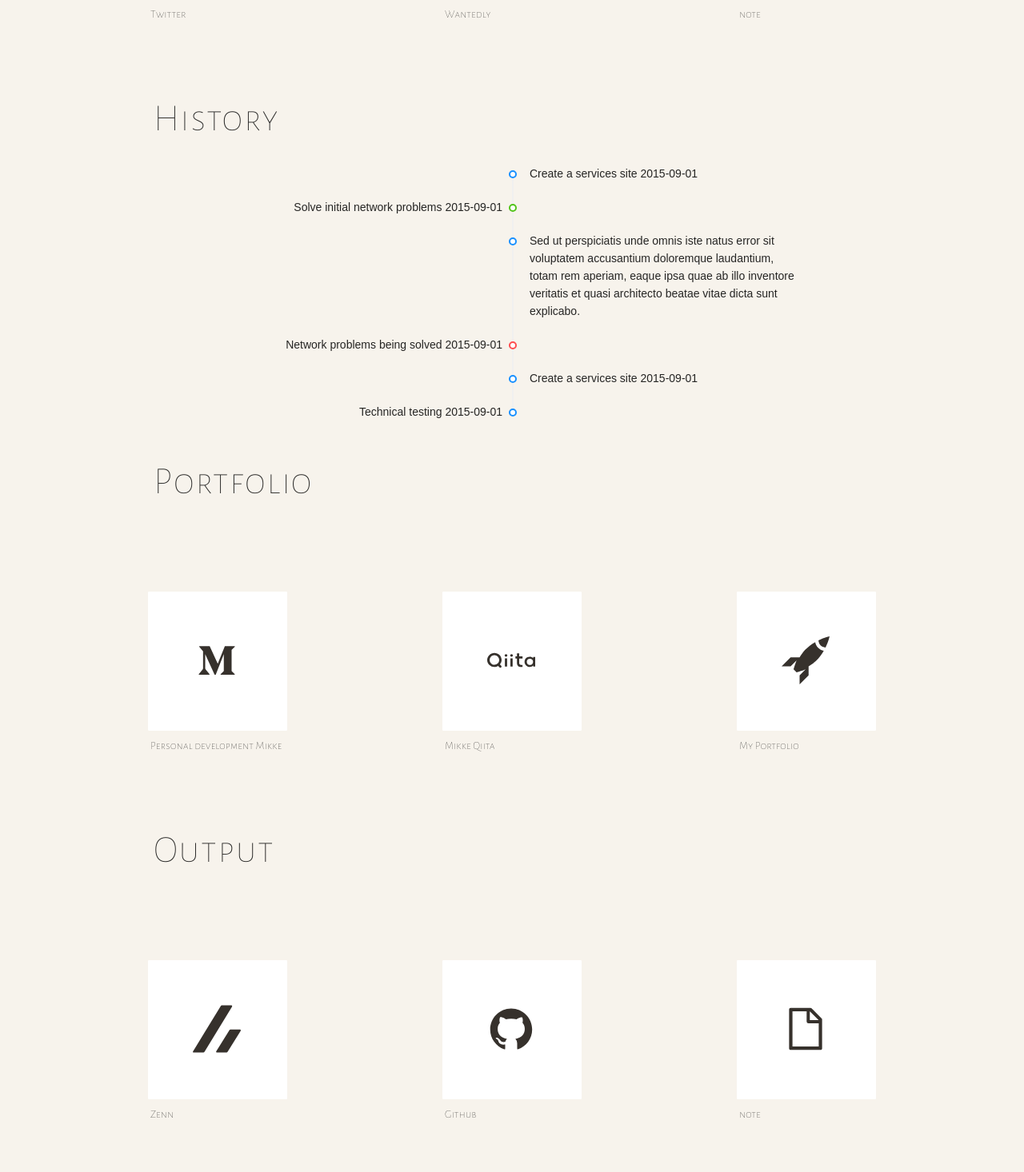
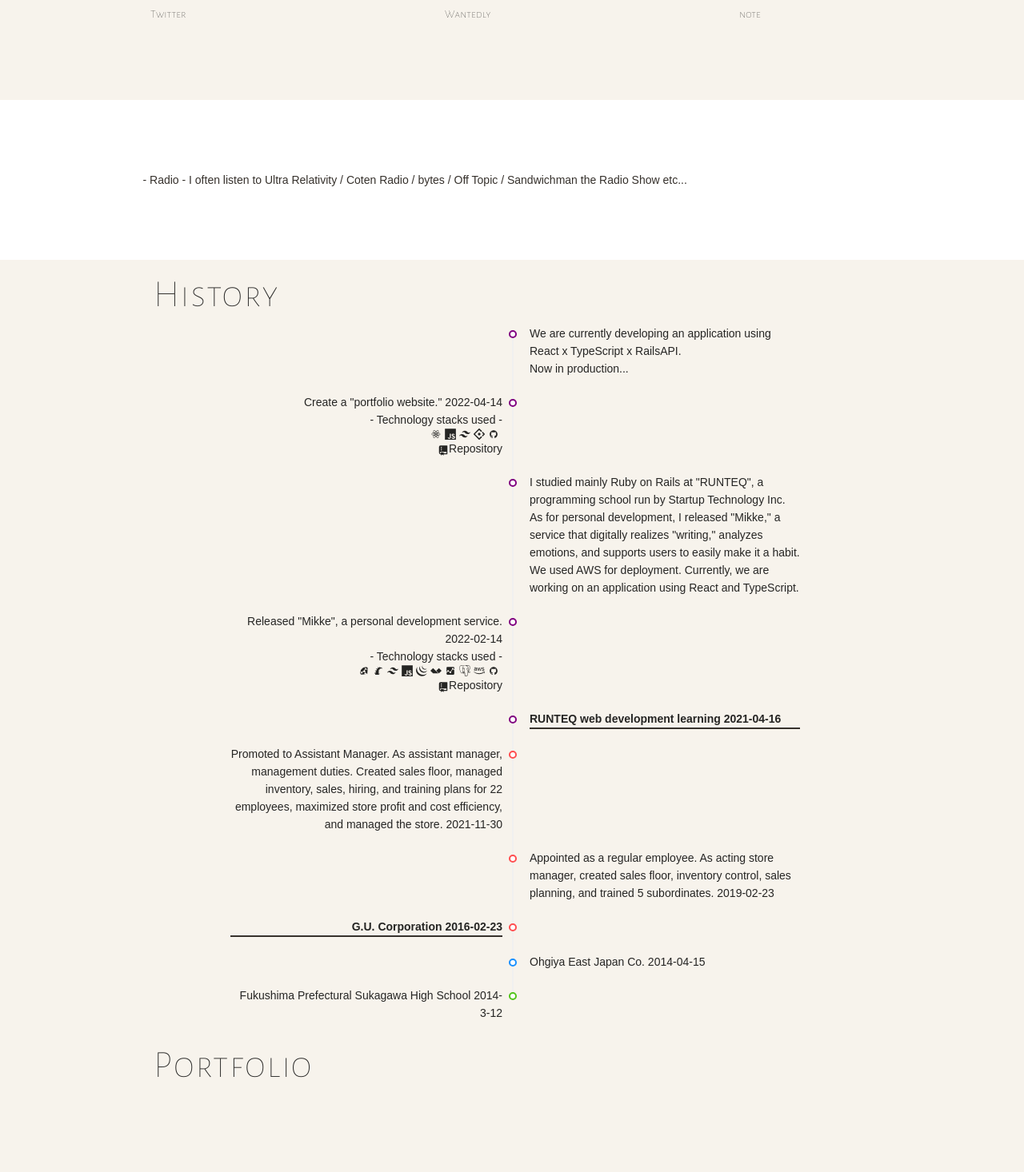
Before and after one commit to KouSei089/watashi, a React (Create React App) app: page / in a window 1280 px wide. Shown: the part 644-2110 px from the top of the page at 80% size. Built offline with nearby package versions, Linux system fonts and the light colour scheme; a web font is replaced by a local one.

Commit message:
Add:MyProfileの詳細まで含めページレイアウトの作成

```diff
--- a/package.json
+++ b/package.json
@@ -8,6 +8,7 @@
     "@testing-library/react": "^12.1.4",
     "@testing-library/user-event": "^13.5.0",
     "antd": "^4.19.5",
+    "daisyui": "^2.13.6",
     "react": "^17.0.2",
     "react-dom": "^17.0.2",
     "react-icons": "^4.3.1",
--- /dev/null
+++ b/src/FreeTimeProfile.js
@@ -0,0 +1,37 @@
+import { Carousel } from 'antd';
+
+const contentStyle = {
+  height: '200px',
+  color: '#36312c',
+  lineHeight: '200px',
+  textAlign: 'center',
+};
+
+const FreeTimeProfile = () => {
+  return (
+    <Carousel autoplay>
+    <div>
+      <h3 style={contentStyle} className="font-zen">
+       <p>- Book - Negative Capability / Introduction to Flow Theory / Kamakura Capitalism / The Yankee Chatter etc...</p>
+      </h3>
+    </div>
+    <div>
+      <h3 style={contentStyle} className="font-zen">
+      <p>- Radio - I often listen to Ultra Relativity / Coten Radio / bytes / Off Topic / Sandwichman the Radio Show etc...</p>
+      </h3>
+    </div>
+    <div>
+      <h3 style={contentStyle} className="font-zen">
+        <p>- Scuba diving - Shizuoka Prefecture / Hachijojima Island / Kashiwazaki City, Niigata Prefecture / Onagawa, Miyagi,Prefecture etc...</p>
+      </h3>
+    </div>
+    <div>
+      <h3 style={contentStyle} className="font-zen">
+        <p>- Other - Reflection / walking / talking to people / mountain climbing</p>
+      </h3>
+    </div>
+  </Carousel>
+  );
+}
+
+export default FreeTimeProfile;
--- a/src/History.js
+++ b/src/History.js
@@ -1,4 +1,4 @@
-import TimeTree from './TimeTree';
+import HistoryTimeTree from './HistoryTimeTree';
 import { Layout } from 'antd';
 
 const { Header, Content } = Layout;
@@ -6,11 +6,11 @@ const { Header, Content } = Layout;
 const History = () => {
   return (
     <Layout>
-      <Header className="bg-natural text-5xl style-ale tracking-wide pl-48">
+      <Header className="bg-natural text-5xl style-ale tracking-wide pl-48 pt-5">
         History
       </Header>
       <Content className="bg-natural font-zen leading-5 pt-6">
-        <p className="px-72"><TimeTree /></p>
+        <p className="px-72"><HistoryTimeTree /></p>
       </Content>
     </Layout>
   )
--- /dev/null
+++ b/src/HistoryTimeTree.js
@@ -0,0 +1,73 @@
+import React from 'react'
+import { Timeline } from 'antd';
+import { DiJsBadge } from "react-icons/di";
+import { DiRubyRough } from "react-icons/di";
+import { DiRor } from "react-icons/di";
+import { DiGithubBadge } from "react-icons/di";
+import { SiAlpinedotjs } from "react-icons/si";
+import { SiJquery } from "react-icons/si";
+import { SiTailwindcss } from "react-icons/si";
+import { SiPostgresql } from "react-icons/si";
+import { FaAws } from "react-icons/fa";
+import { DiGoogleAnalytics } from "react-icons/di";
+import { DiReact } from "react-icons/di";
+import { SiAntdesign } from "react-icons/si";
+import { RiGitRepositoryFill } from "react-icons/ri";
+
+const HistoryTimeTree = () => {
+  return (
+    <Timeline mode="alternate">
+      <Timeline.Item color="purple">
+        <p>We are currently developing an application using React x TypeScript x RailsAPI.</p>
+        <p>Now in production...</p>
+      </Timeline.Item>
+      <Timeline.Item color="purple">
+        <p>Create a <a href="https://kousei089.github.io/portfolio-izuha/">"portfolio website."</a> 2022-04-14</p>
+        <p>- Technology stacks used -</p>
+        <div className="flex justify-end">
+          <DiReact className="mr-1" /><DiJsBadge className="mr-1" /><SiTailwindcss className="mr-1" /><SiAntdesign className="mr-1" /><DiGithubBadge className="mr-1" />
+        </div>
+        <a href="https://github.com/KouSei089/portfolio-izuha">
+          <div className="flex justify-end">
+            <p className="pt-1.5"><RiGitRepositoryFill /></p>
+            <p>Repository</p>
+          </div>
+        </a>
+      </Timeline.Item>
+      <Timeline.Item color="purple">I studied mainly Ruby on Rails at "RUNTEQ", a programming school run by Startup Technology Inc. As for personal development, I released "Mikke," a service that digitally realizes "writing," analyzes emotions, and supports users to easily make it a habit. We used AWS for deployment.
+      Currently, we are working on an application using React and TypeScript.</Timeline.Item>
+      <Timeline.Item color="purple">
+        <p>Released <a href="https://a-mikke.com">"Mikke", a personal development service.</a> 2022-02-14</p>
+        <p>- Technology stacks used -</p>
+        <div className="flex justify-end">
+          <DiRubyRough className="mr-1" /><DiRor className="mr-1" /><SiTailwindcss className="mr-1" /><DiJsBadge className="mr-1" /><SiJquery className="mr-1" /><SiAlpinedotjs className="mr-1" /><DiGoogleAnalytics className="mr-1" /><SiPostgresql className="mr-1" /><FaAws className="mr-1" /><DiGithubBadge className="mr-1" />
+        </div>
+        <a href="https://github.com/KouSei089/Mikke">
+          <div className="flex justify-end">
+            <p className="pt-1.5"><RiGitRepositoryFill /></p>
+            <p>Repository</p>
+          </div>
+        </a>
+      </Timeline.Item>
+      <Timeline.Item color="purple">
+        <p className="font-black border-matte border-b-2">RUNTEQ web development learning 2021-04-16</p>
+      </Timeline.Item>
+      <Timeline.Item color="red">
+        Promoted to Assistant Manager.
+        As assistant manager, management duties. Created sales floor, managed inventory, sales, hiring, and training plans for 22 employees, maximized store profit and cost efficiency, and managed the store. 2021-11-30
+      </Timeline.Item>
+      <Timeline.Item color="red">
+        Appointed as a regular employee.
+        As acting store manager, created sales floor, inventory control, sales planning, and trained 5 subordinates. 2019-02-23
+      </Timeline.Item>
+      <Timeline.Item color="red"><p className="font-black border-matte border-b-2">G.U. Corporation 2016-02-23</p></Timeline.Item>
+      <Timeline.Item>Ohgiya East Japan Co. 2014-04-15</Timeline.Item>
+      <Timeline.Item color="green" className="bg-natural">
+        Fukushima Prefectural Sukagawa High School 2014-3-12
+      </Timeline.Item>
+    </Timeline>
+  );
+}
+
+
+export default HistoryTimeTree;
--- a/src/Output.js
+++ b/src/Output.js
@@ -1,9 +1,9 @@
+import OutputTimeTree from './OutputTimeTree';
 import { Layout } from 'antd';
 import { Card } from 'antd';
 import { SiZenn } from "react-icons/si";
 import { AiOutlineFile } from "react-icons/ai";
 import { AiOutlineGithub } from "react-icons/ai";
-
 import { IconContext } from 'react-icons';
 const { Header } = Layout;
 
@@ -56,6 +56,7 @@ const Output = () => {
           </div>
         </div>
       </Layout>
+      <OutputTimeTree />
     </div>
   )
 }
--- /dev/null
+++ b/src/OutputTimeTree.js
@@ -0,0 +1,51 @@
+import React from 'react';
+import { Timeline } from 'antd';
+
+const OutputTimeTree = () => {
+  return (
+    <div className="px-96 font-zen">
+      <Timeline>
+        <Timeline.Item color="black">
+          <a href="https://zenn.dev/kousei_089/scraps/406f499a57e98f">
+            <p>Software Engineering at Google by O'REILLY</p>
+          </a>
+        </Timeline.Item>
+        <Timeline.Item color="black">
+          <a href="https://zenn.dev/kousei_089/scraps/7aec9f6f7e1848">
+            <p>Master Programmer, 2nd</p>
+          </a>
+        </Timeline.Item>
+        <Timeline.Item color="black">Ruby Super-introduction from Zero</Timeline.Item>
+        <Timeline.Item color="black">Ruby Cherry Book</Timeline.Item>
+        <Timeline.Item color="black">RubyonRails for use in the field</Timeline.Item>
+        <Timeline.Item color="black">
+          <a href="https://zenn.dev/kousei_089/scraps/406f499a57e98f">
+            <p>Perfect Ruby on Rails</p>
+          </a>
+        </Timeline.Item>
+        <Timeline.Item color="black">
+          <a href="https://zenn.dev/kousei_089/scraps/101a5cb54cd41f">
+            <p>Thorough DB design instruction book to learn from masters</p>
+          </a>
+        </Timeline.Item>
+        <Timeline.Item color="black">
+          <a href="https://zenn.dev/kousei_089/scraps/406f499a57e98f">
+            <p>JavaScript 7th by O'REILLY</p>
+          </a>
+        </Timeline.Item>
+        <Timeline.Item color="black">
+          <a href="https://zenn.dev/kousei_089/scraps/406f499a57e98f">
+            <p>Programming TypeScript by O'REILLY</p>
+          </a>
+        </Timeline.Item>
+        <Timeline.Item color="black">
+          <a href="https://zenn.dev/kousei_089/scraps/406f499a57e98f">
+            <p>React Hands-on Learning by O'REILLY</p>
+          </a>
+        </Timeline.Item>
+      </Timeline>
+    </div>
+  );
+}
+
+export default OutputTimeTree;
--- a/src/Profile.js
+++ b/src/Profile.js
@@ -1,3 +1,4 @@
+import FreeTimeProfile from './FreeTimeProfile';
 import { Layout } from 'antd';
 import { Card } from 'antd';
 import { AiOutlineFile } from "react-icons/ai";
@@ -22,9 +23,7 @@ const Profile = () => {
             Profile
           </Header>
           <Content className="bg-natural font-zen leading-5 pt-6">
-            <p className="px-72">大手アパレルブランドで5年間の実務を経験。プログラミングの独学・読書を通じてテクノロジーでの問題解決を知り、エンジニアになりたいと考え、2021年4月よりプログラミングスクールRUNTEQへ入学。その後『Mikke（ミッケ）習慣ジャーナリング』を個人開発し、リリースする。月間1500PV以上 / UU200人以上を達成しました。
-            現在は、React/TypeScriptを使用したアプリを作成中です。
-            個人活動では、オンラインコミュニティ『DIALogue』を運営おります。</p>
+            <p className="px-72 bg-natural">Worked for a major apparel brand for 5 years. Through self-study and reading of programming, he learned about problem solving through technology and decided to become an engineer, and enrolled in the programming school RUNTEQ in April 2021. He then developed and released "Mikke Custom Journaling" on his own. It achieved more than 1500 PV / 200 UUs per month. Currently, he is creating an app using React/TypeScript. As for personal activities, I am managing an online community "DIALogue".</p>
           </Content>
           <div className="flex justify-center py-24 bg-natural">
             <div>
@@ -69,6 +68,7 @@ const Profile = () => {
           </div>
         </Layout>
       </div>
+      <FreeTimeProfile />
     </>
   );
 }
--- a/src/TimeTree.js
+++ /dev/null
@@ -1,24 +0,0 @@
-import React from 'react'
-import { Timeline } from 'antd';
-
-const TimeTree = () => {
-  return (
-    <Timeline mode="alternate">
-      <Timeline.Item>Create a services site 2015-09-01</Timeline.Item>
-      <Timeline.Item color="green">Solve initial network problems 2015-09-01</Timeline.Item>
-      <Timeline.Item>
-        Sed ut perspiciatis unde omnis iste natus error sit voluptatem accusantium doloremque
-        laudantium, totam rem aperiam, eaque ipsa quae ab illo inventore veritatis et quasi architecto
-        beatae vitae dicta sunt explicabo.
-      </Timeline.Item>
-      <Timeline.Item color="red">Network problems being solved 2015-09-01</Timeline.Item>
-      <Timeline.Item>Create a services site 2015-09-01</Timeline.Item>
-      <Timeline.Item className="bg-natural">
-        Technical testing 2015-09-01
-      </Timeline.Item>
-    </Timeline>
-  );
-}
-
-
-export default TimeTree;
--- a/src/index.css
+++ b/src/index.css
@@ -9,3 +9,7 @@
 .style-ale {
   @apply font-thin font-ale
 }
+
+.dropdown:hover > .dropdown-content {
+	display: block;
+}
--- a/tailwind.config.js
+++ b/tailwind.config.js
@@ -16,5 +16,7 @@ module.exports = {
       },
     },
   },
-  plugins: [],
+  plugins: [
+    require("daisyui"),
+  ],
 }
```
Also changed, not shown: 1 other file (tests, documents, lock files or other folders).
